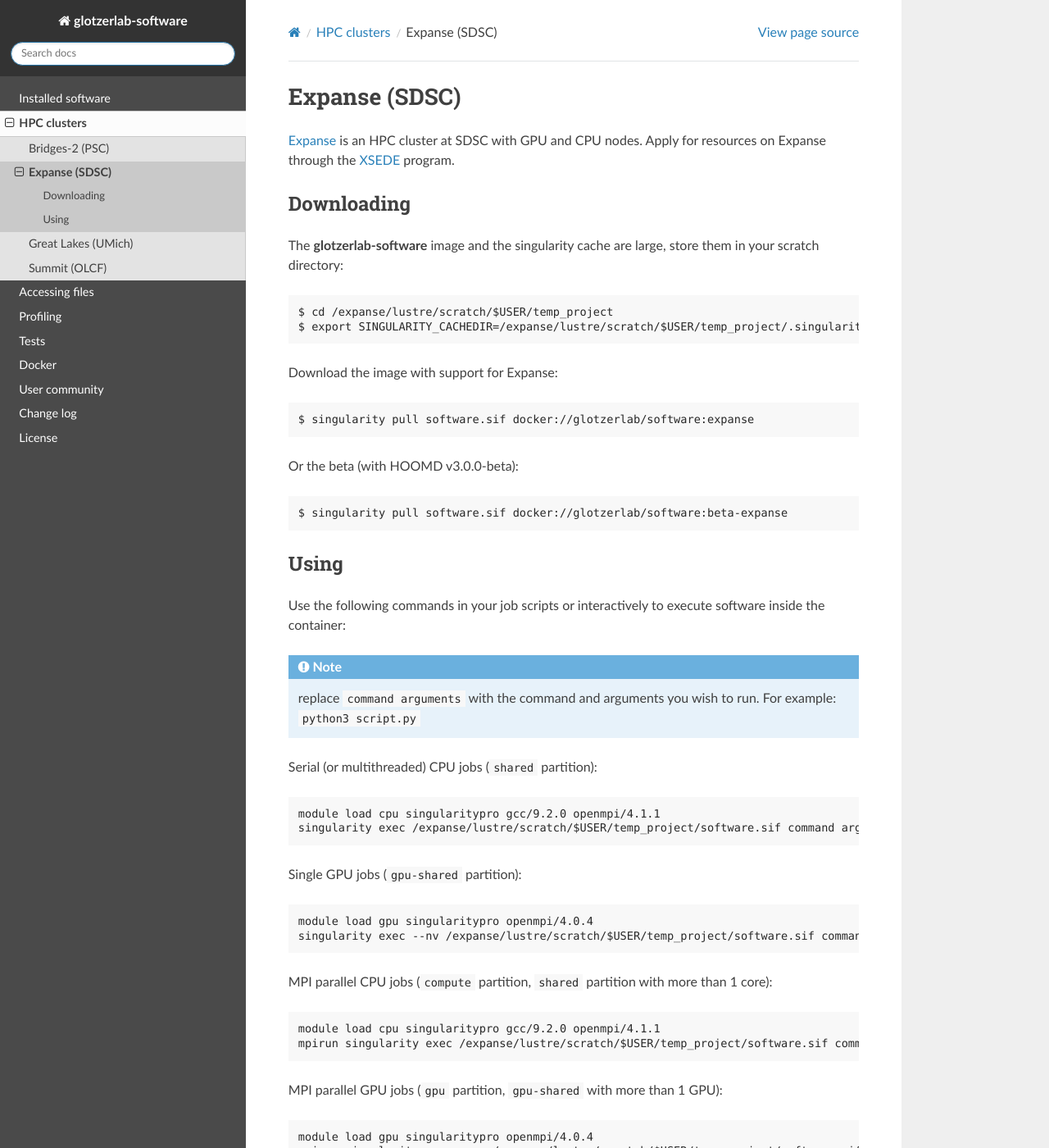
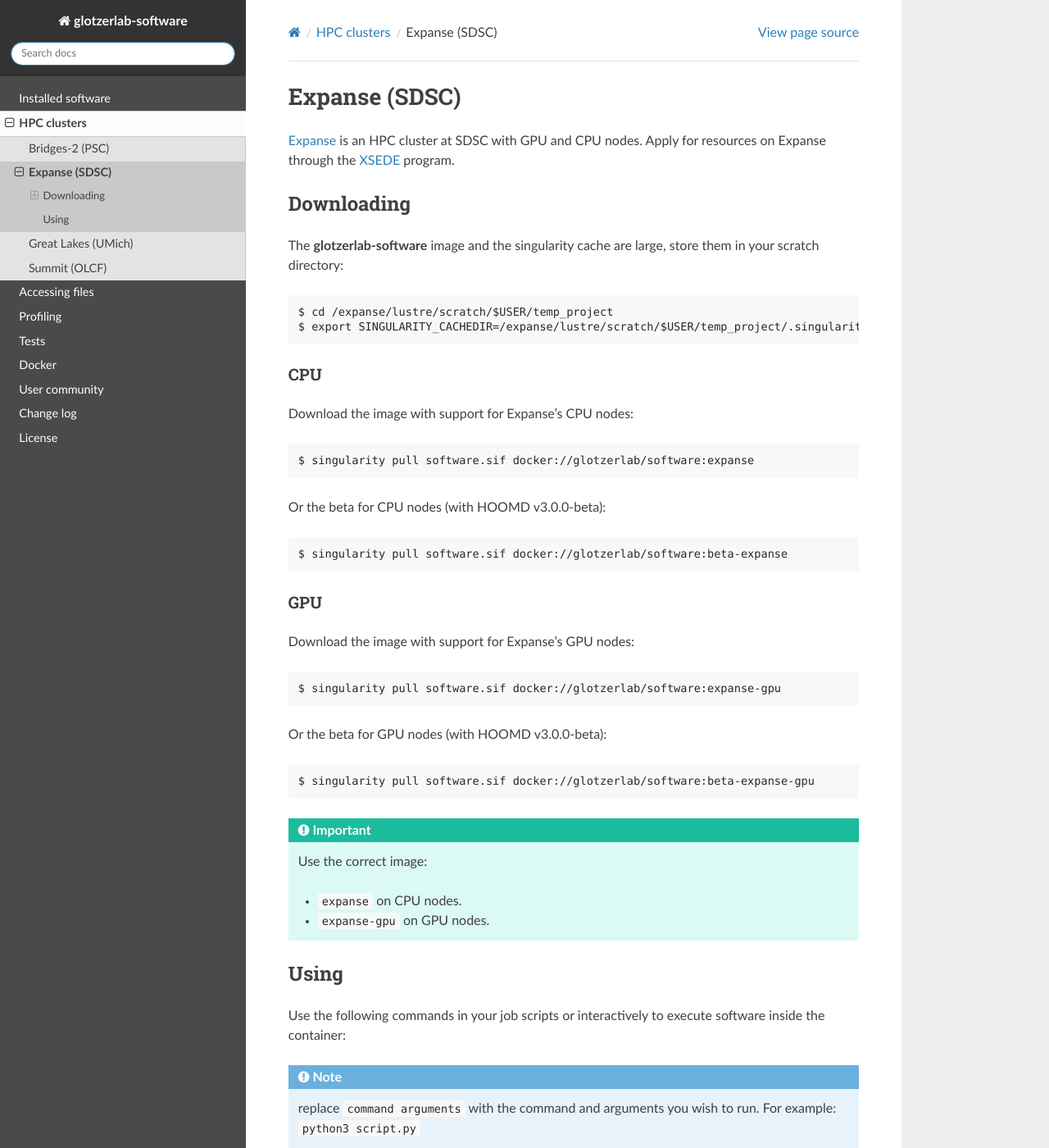
Before and after one commit to glotzerlab/software, a Sphinx documentation site: the page built from doc/clusters/expanse.rst, in a window 1280 px wide and 1400 px high. Shown: the whole window at 82% size. Built offline with Sphinx 7.4.7 and the Read the Docs theme 2.0.0, drawn with Linux system fonts in a browser that asks for light colours; some of the changed text lies outside the part shown.

Commit message:
Update changelog and docs for expanse-gpu.

```diff
--- a/doc/clusters/expanse.rst
+++ b/doc/clusters/expanse.rst
@@ -16,13 +16,34 @@
     $ cd /expanse/lustre/scratch/$USER/temp_project
     $ export SINGULARITY_CACHEDIR=/expanse/lustre/scratch/$USER/temp_project/.singularity
 
-Download the image with support for Expanse::
+CPU
++++
+
+Download the image with support for Expanse's CPU nodes::
 
     $ singularity pull software.sif docker://glotzerlab/software:expanse
 
-Or the beta (with HOOMD v3.0.0-beta)::
+Or the beta for CPU nodes (with HOOMD v3.0.0-beta)::
 
     $ singularity pull software.sif docker://glotzerlab/software:beta-expanse
+
+GPU
++++
+
+Download the image with support for Expanse's GPU nodes::
+
+    $ singularity pull software.sif docker://glotzerlab/software:expanse-gpu
+
+Or the beta for GPU nodes (with HOOMD v3.0.0-beta)::
+
+    $ singularity pull software.sif docker://glotzerlab/software:beta-expanse-gpu
+
+.. important::
+
+    Use the correct image:
+
+    * ``expanse`` on CPU nodes.
+    * ``expanse-gpu`` on GPU nodes.
 
 Using
 *****
@@ -54,3 +75,7 @@
 
     module load gpu singularitypro openmpi/4.0.4
     mpirun singularity exec --nv /expanse/lustre/scratch/$USER/temp_project/software.sif command arguments
+
+.. important::
+
+    Use the correct ``module load`` line for the type of node your job will execute on.
```
Also changed, not shown: CHANGELOG.rst (+11 -0 lines).
